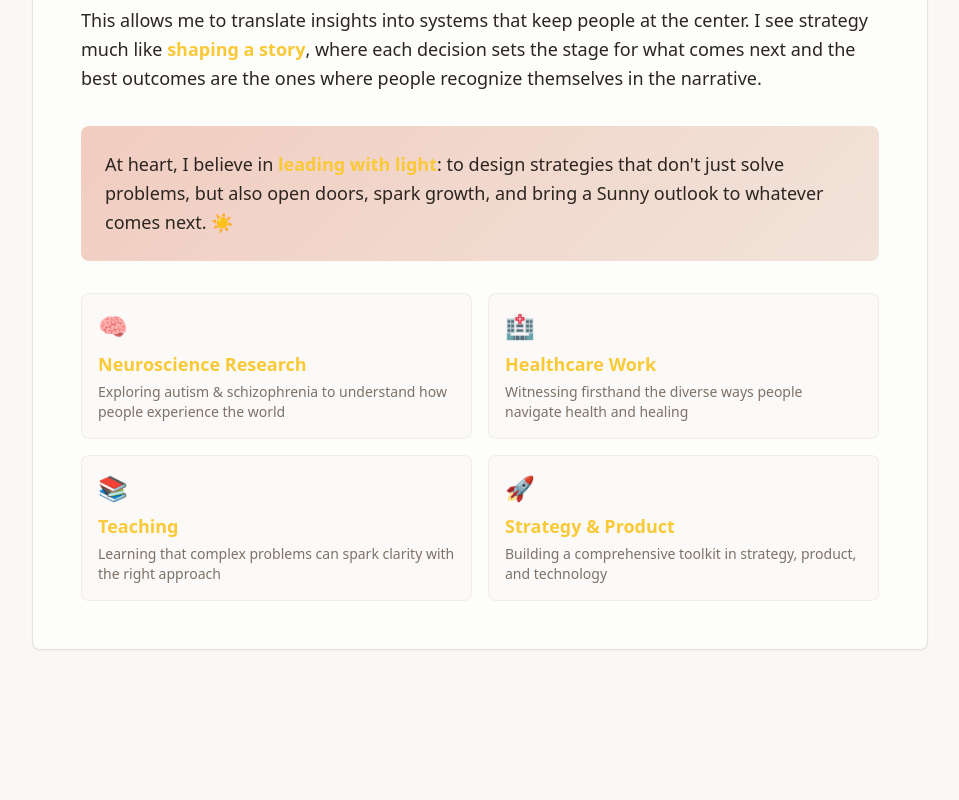
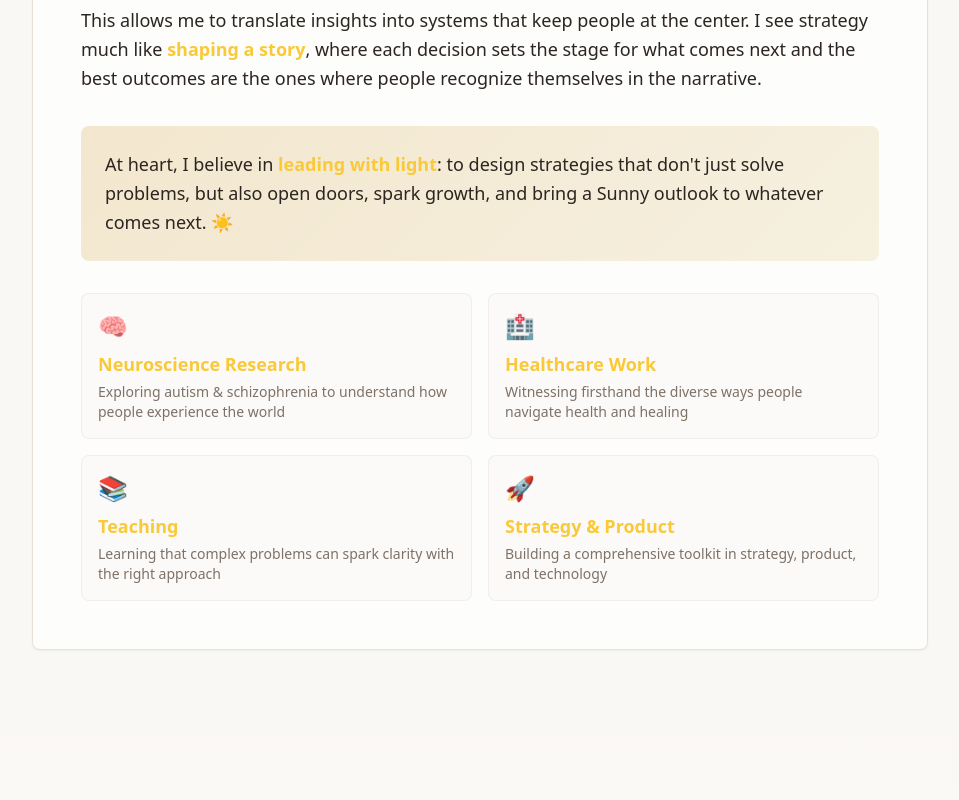
Before and after one commit to slee6390/sunny-outlook-portfolio, a React (Vite) app: page / in a window 1280 px wide. Shown: the part 1340-2140 px from the top of the page, without its empty margins (160-1119 px from the left). Built offline with nearby package versions, Linux system fonts and the light colour scheme; the HTML template or start-up script is replaced by a standard one.

Commit message:
Fix red color in "Leading with Light" section

```diff
--- a/src/index.css
+++ b/src/index.css
@@ -51,7 +51,7 @@ All colors MUST be HSL.
     /* Beautiful gradients for sunny warmth */
     --gradient-sunny: linear-gradient(135deg, hsl(45 95% 60%), hsl(42 100% 70%));
     --gradient-warm: linear-gradient(180deg, hsl(35 40% 97%), hsl(40 30% 99%));
-    --gradient-peach: linear-gradient(135deg, hsl(15 65% 85%), hsl(25 45% 90%));
+    --gradient-peach: linear-gradient(135deg, hsl(40 60% 88%), hsl(45 55% 92%));
     --gradient-glow: linear-gradient(135deg, hsl(48 85% 85%), hsl(45 95% 60%) 50%, hsl(42 100% 70%));
 
     /* Elegant shadows with warmth */
```
